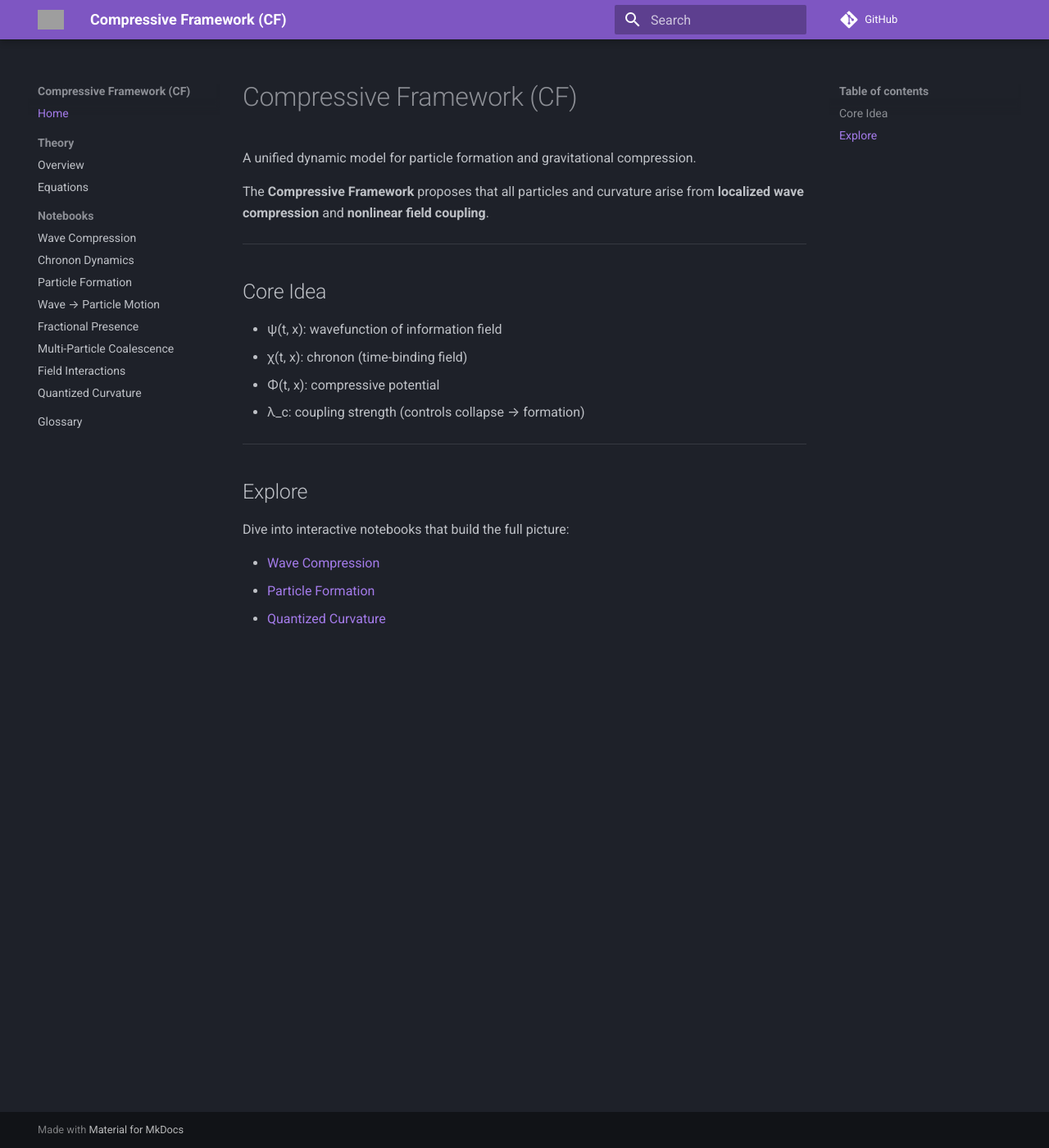
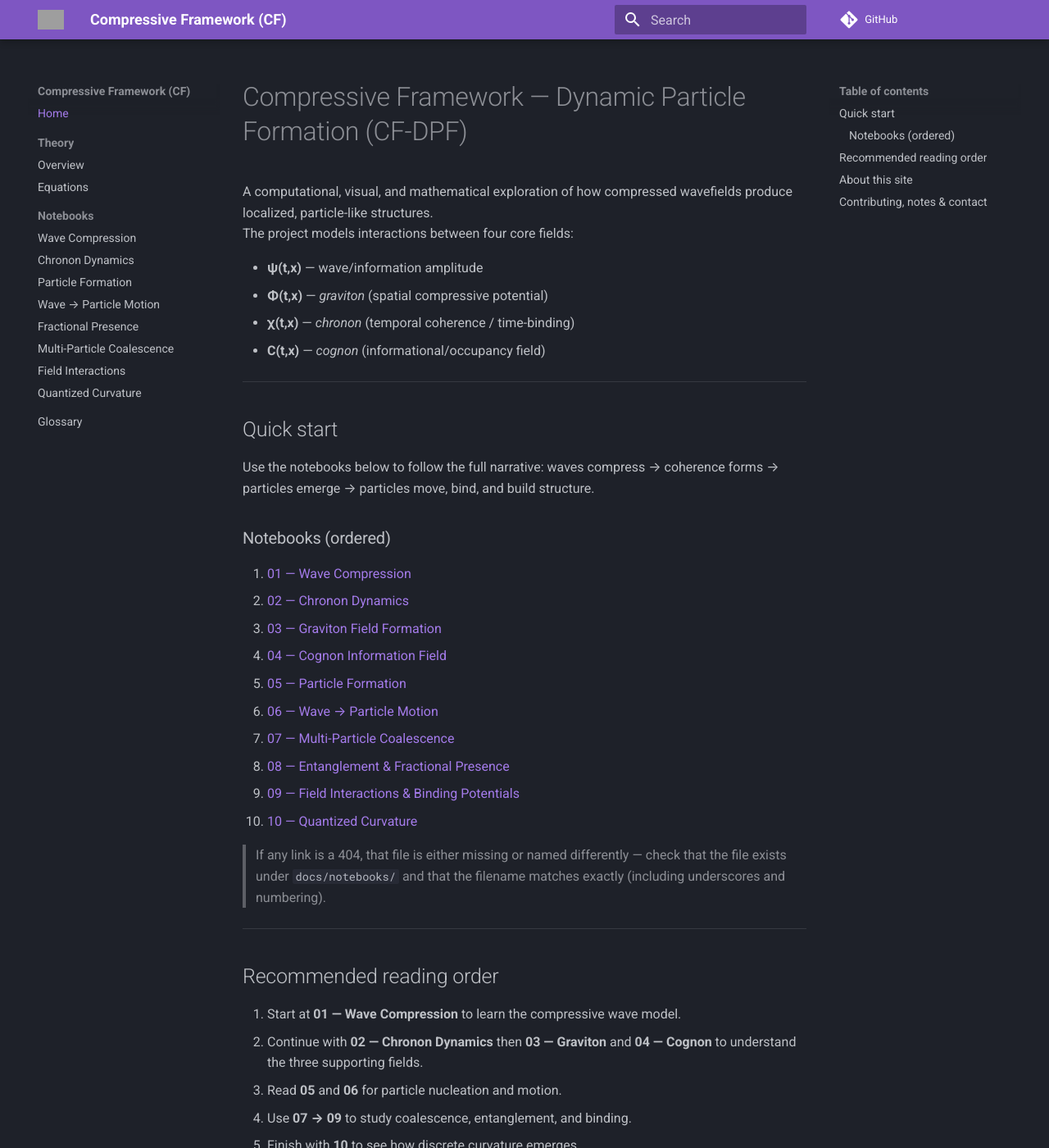
Before and after one commit to mamaofthree579-ship-it/compressive-framework, an MkDocs documentation site: the page built from docs/index.md, in a window 1280 px wide and 1400 px high. Shown: the whole window at 82% size. Built offline with MkDocs 1.6.1 and Material for MkDocs 9.7.7, drawn with Linux system fonts in a browser that asks for light colours; comment, search, counter and statistics services are not loaded; some of the changed text lies outside the part shown; grey boxes are pictures that could not be loaded.

Commit message:
Update index.md

```diff
--- a/docs/index.md
+++ b/docs/index.md
@@ -1,24 +1,52 @@
-# Compressive Framework (CF)
+# Compressive Framework — Dynamic Particle Formation (CF-DPF)
 
-A unified dynamic model for particle formation and gravitational compression.
+A computational, visual, and mathematical exploration of how compressed wavefields produce localized, particle-like structures.
+The project models interactions between four core fields:
 
-The **Compressive Framework** proposes that all particles and curvature arise from **localized wave compression** and **nonlinear field coupling**.
+- **ψ(t,x)** — wave/information amplitude
+- **Φ(t,x)** — *graviton* (spatial compressive potential)
+- **χ(t,x)** — *chronon* (temporal coherence / time-binding)
+- **C(t,x)** — *cognon* (informational/occupancy field)
 
 ---
 
-## Core Idea
+## Quick start
 
-- ψ(t, x): wavefunction of information field
-- χ(t, x): chronon (time-binding field)
-- Φ(t, x): compressive potential
-- λ_c: coupling strength (controls collapse → formation)
+Use the notebooks below to follow the full narrative: waves compress → coherence forms → particles emerge → particles move, bind, and build structure.
+
+### Notebooks (ordered)
+1. [01 — Wave Compression](notebooks/01_wave_compression.md)
+2. [02 — Chronon Dynamics](notebooks/02_chronon_dynamics.md)
+3. [03 — Graviton Field Formation](notebooks/03_graviton_field.md)
+4. [04 — Cognon Information Field](notebooks/04_cognon_field.md)
+5. [05 — Particle Formation](notebooks/05_particle_formation.md)
+6. [06 — Wave → Particle Motion](notebooks/06_wave_to_particle_motion.md)
+7. [07 — Multi-Particle Coalescence](notebooks/07_particle_coalescence.md)
+8. [08 — Entanglement & Fractional Presence](notebooks/08_fractional_presence.md)
+9. [09 — Field Interactions & Binding Potentials](notebooks/09_field_interactions.md)
+10. [10 — Quantized Curvature](notebooks/10_quantized_curvature.md)
+
+> If any link is a 404, that file is either missing or named differently — check that the file exists under `docs/notebooks/` and that the filename matches exactly (including underscores and numbering).
 
 ---
 
-## Explore
+## Recommended reading order
 
-Dive into interactive notebooks that build the full picture:
+1. Start at **01 — Wave Compression** to learn the compressive wave model.
+2. Continue with **02 — Chronon Dynamics** then **03 — Graviton** and **04 — Cognon** to understand the three supporting fields.
+3. Read **05** and **06** for particle nucleation and motion.
+4. Use **07 → 09** to study coalescence, entanglement, and binding.
+5. Finish with **10** to see how discrete curvature emerges.
 
-- [Wave Compression](notebooks/01_wave_compression.md)
-- [Particle Formation](notebooks/03_particle_formation.md)
-- [Quantized Curvature](notebooks/08_quantized_curvature.md)
+---
+
+## About this site
+
+- The notebooks are written to be readable inside MkDocs (Markdown) and optionally executable when `mkdocs-jupyter` or `nbconvert` is used.
+- Visuals are saved to `docs/assets/images/` and referenced from notebooks; if a figure is missing on a page, make sure `docs/assets/images/*` has been committed.
+
+---
+
+## Contributing, notes & contact
+
+Contributions and pull requests are welcome — see the [Contributing](contributing.md) page for guidelines.
```
